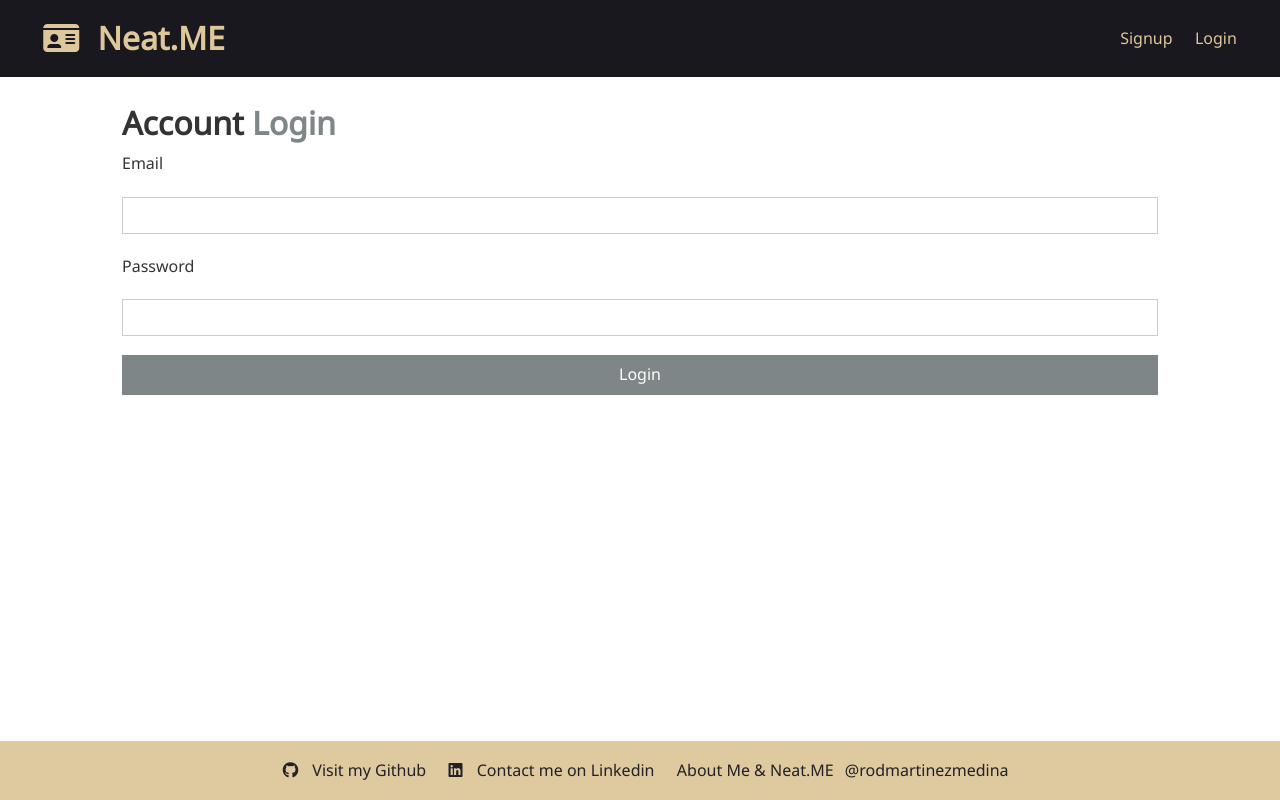
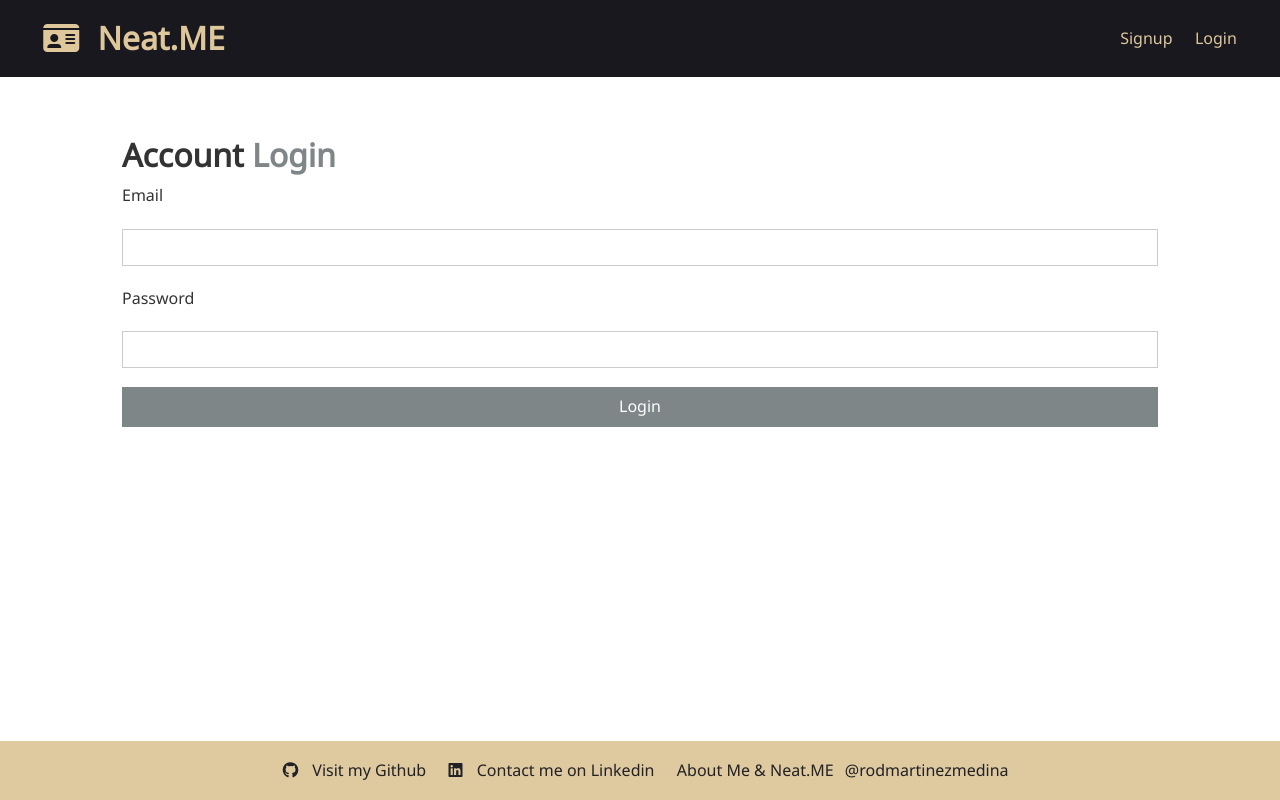
Before and after one commit to rodmartinezmedina/Neat.Me-App, a React (Create React App) app in the folder client/: page /login in a window 1280 px wide. Built offline with nearby package versions, Linux system fonts and the light colour scheme.

Commit message:
fix scroll

```diff
--- a/client/src/App.css
+++ b/client/src/App.css
@@ -51,8 +51,9 @@ i {
 .container {
   max-width: 1100px;
   margin: auto;
-  margin-top: 6rem;
-  overflow: hidden;
+  margin-top: 8rem;
+  margin-bottom: 200px;
+  overflow: initial;
   padding: 0 2rem;
 }
 
@@ -476,7 +477,7 @@ table th {
 }; */
 
 /* Mobile Styles */
-@media (max-width: 700px) {
+@media screen and (max-width: 700px) {
   .hide-sm {
     display: none;
   }
```
